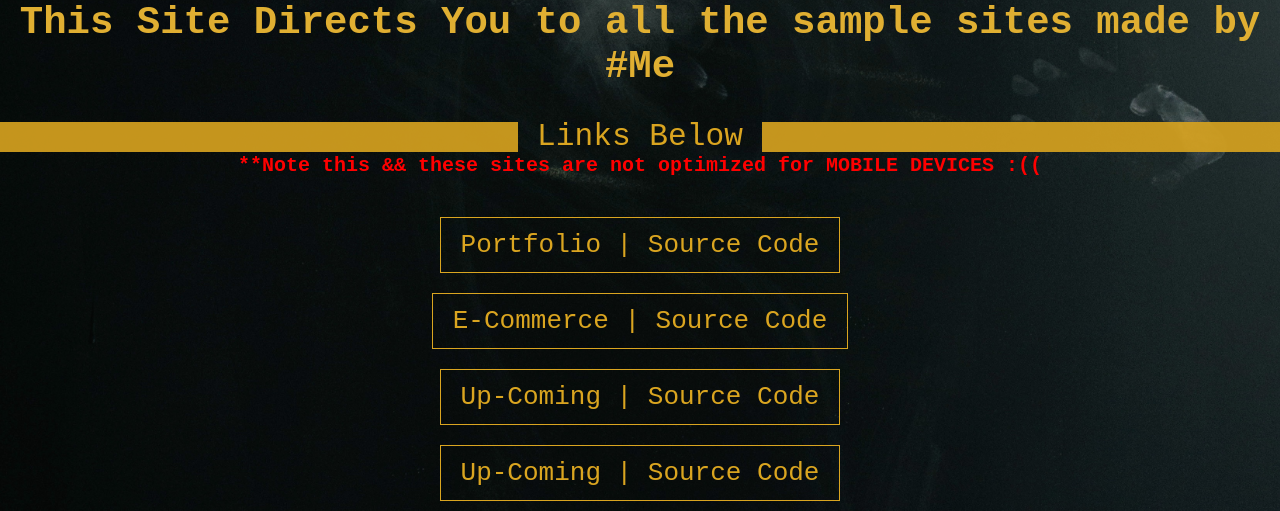
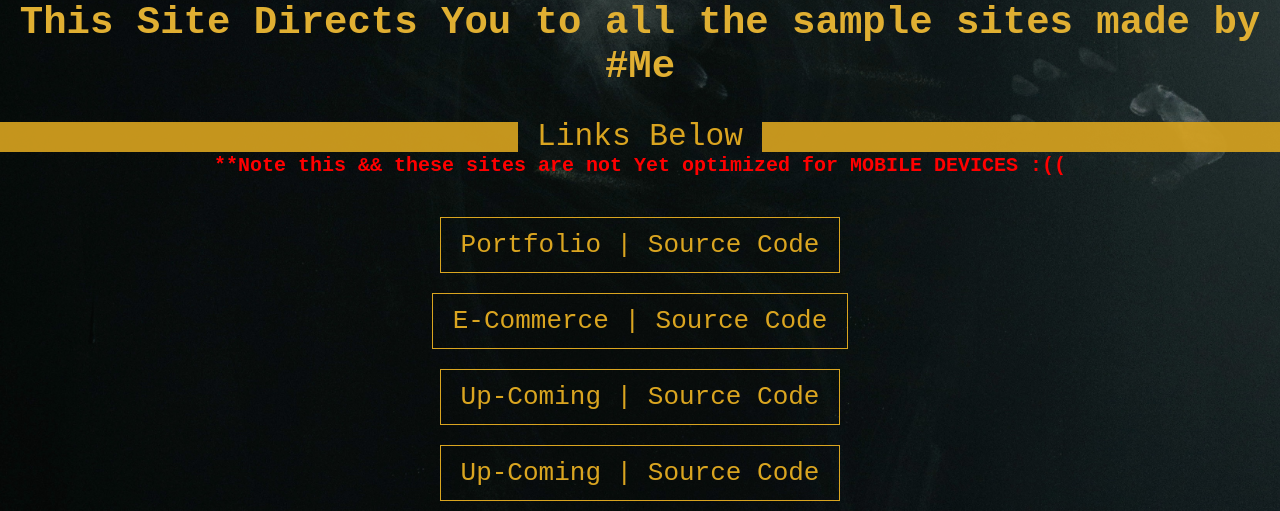
Before and after one commit to TU7SHAR/directing, a plain HTML site: page index.html in a window 1280 px wide. Shown: the part 403-914 px from the top of the page. Drawn offline with Linux system fonts and the light colour scheme.

Commit message:
Update index.html

```diff
--- a/index.html
+++ b/index.html
@@ -12,7 +12,7 @@
         <div class="header">
         <h1>This Site Directs You to all the sample sites made by #Me</h1><br>
         <big><span>&nbsp;Links Below&nbsp;</span></big>
-        <h6>**Note this  && these sites are not optimized for MOBILE DEVICES :((</h6>
+        <h6>**Note this  && these sites are not Yet optimized for MOBILE DEVICES :((</h6>
         </div><br><br>
         <ul>
         <li><a href="https://tu7shar.github.io/project/">Portfolio</a><a href="https://github.com/TU7SHAR/project.git">&nbsp;|&nbsp;Source Code</a></li><br>
```
